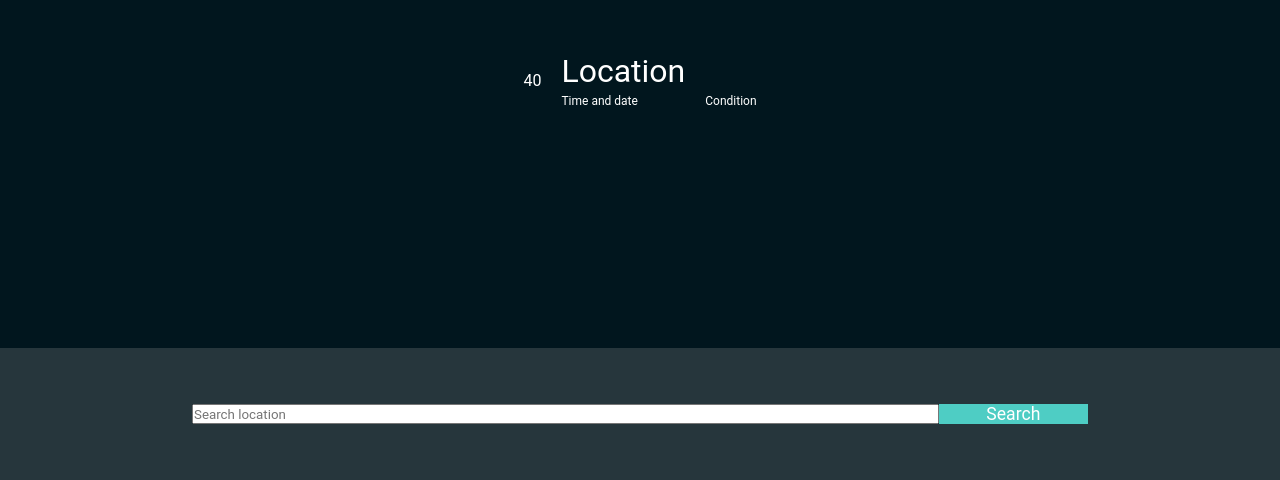
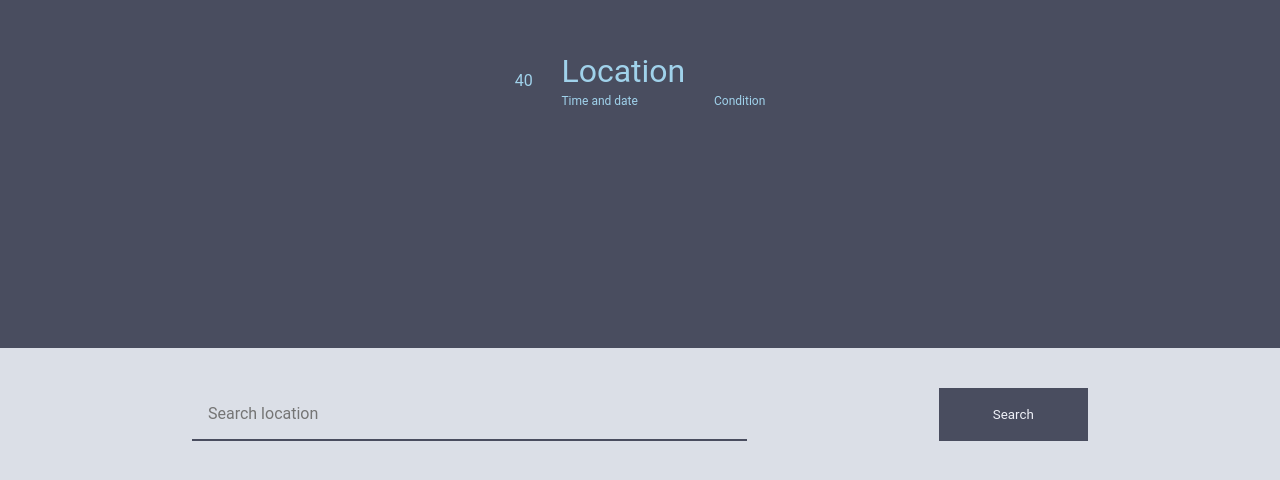
Before and after one commit to muditpurohitt/Weather_app, a plain HTML site: page index.html in a window 1280 px wide. Shown: the part 320-800 px from the top of the page. Drawn offline with Linux system fonts and the light colour scheme; no server answers.

Commit message:
changes made in style.css

```diff
--- a/index.html
+++ b/index.html
@@ -22,7 +22,7 @@
     </div>
     <nav>
         <form>
-            <input type="text" class="search_field" placeholder="Search location">
+            <input type="text" class="searchField" placeholder="Search location">
             <button type="submit">Search</button>
         </form>
     </nav>
--- a/index.js
+++ b/index.js
@@ -37,7 +37,7 @@ async function fetchData(target){
 }
 
 function updateDOM(temp, location, time, condition, emoji){
-    tempField.innerHTML = temp;
+    tempField.innerHTML = `${temp} C`;
     locationField.innerHTML = location;
     emoticon.src = emoji;
     weather.innerHTML = condition;
--- a/style.css
+++ b/style.css
@@ -8,7 +8,7 @@
   .container {
     width: 100%;
     height: 100vh;
-    background-color:#01161E;
+    background-color:#494D5F;
     display: flex;
     justify-content: center;
     align-items: center;
@@ -18,16 +18,13 @@
   .weather {
     display: flex;
     align-items: center;
-    color: white;
+    color: #a0d2eb;
   }
 
   .weather > div {
-    margin: 0.625rem;
+    margin: 0.9rem;
   }
 
-  .weather1 {
-    font-size: 4rem;
-  }
 
   .weather p {
     font-size: 2rem;
@@ -42,7 +39,7 @@
     position: absolute;
     bottom: 0%;
     width: 100%;
-    background-color: rgba(180, 177, 177, 0.202);
+    background-color: #dbdfe7;
     display: flex;
     justify-content: center;
     align-items: center;
@@ -56,22 +53,22 @@
   }
 
   .searchField {
-    font-size: 1.1rem;
+    font-size: 1rem;
     outline: none;
-    color: white;
+    color: #494D5F;
     background-color: transparent;
-    padding: 1rem 0;
+    padding: 1rem ;
     border: none;
-    border-bottom: 2px solid white;
-    width: 98%;
+    border-bottom: 2px solid #494D5F;
+    width: 70%;
   }
 
   nav form button {
-    background-color:#4ECDC4;
-    font-size: 1.1rem;
-    color: white;
+    background-color:#494D5F;
+    font-size: 1 rem;
+    color: #eff1f8;
     outline: none;
     border: none;
     cursor: pointer;
-
+    padding: 0.7rem ;
   }
```
